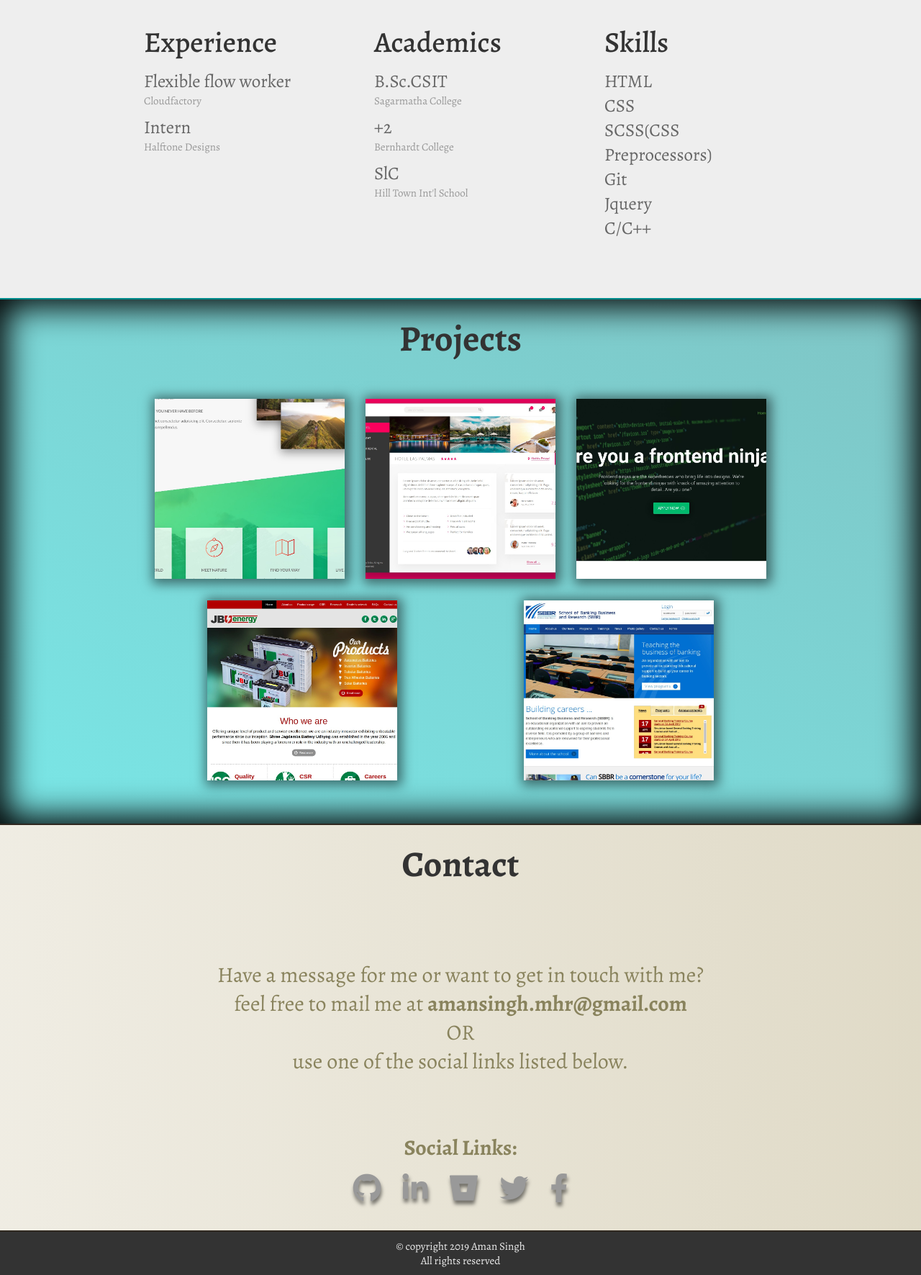
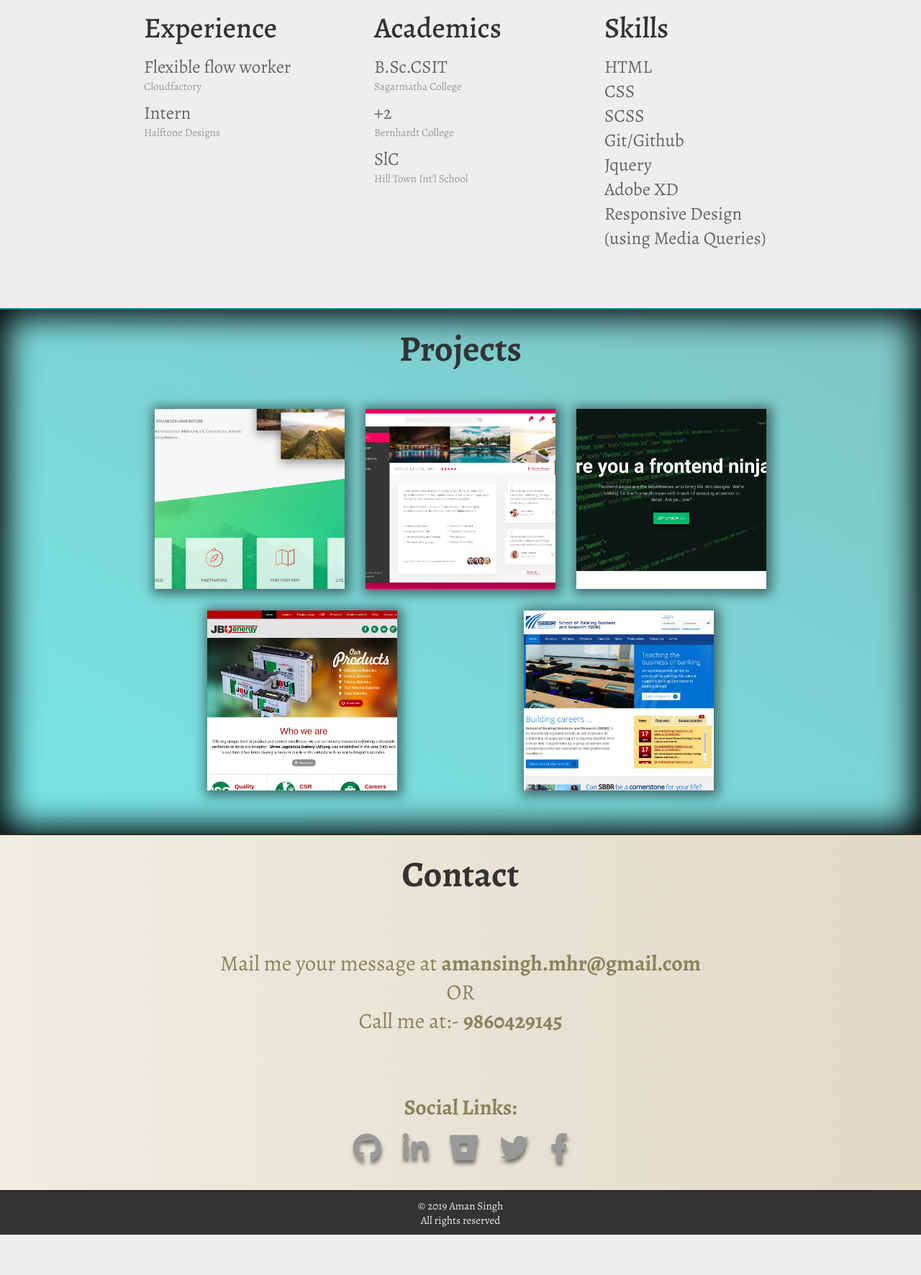
Before and after one commit to ornias9/porto, a PHP site: page / in a window 1280 px wide. Shown: the part 957-2728 px from the top of the page at 72% size. After the commit the page ends 2672 px from the top, so only its background shows below. Run offline with PHP 8.4, Linux system fonts and the light colour scheme; some libraries are stand-ins or nearby versions.

Commit message:
minor changes in html

```diff
--- a/assets/css/style.css
+++ b/assets/css/style.css
@@ -114,7 +114,7 @@ html {
   font-size: 3rem;
   color: #89835d; }
   .contact__details {
-    margin-top: 8rem; }
+    margin-top: 5rem; }
   .contact__socials {
     padding: 8rem 0 2rem 0; }
   .contact__sl-box {
--- a/assets/scss/components/_contact.scss
+++ b/assets/scss/components/_contact.scss
@@ -7,7 +7,7 @@
   color: #89835d;
 
   &__details{
-    margin-top: 8rem;
+    margin-top: 5rem;
   }
 
   &__socials{
--- a/index.html
+++ b/index.html
@@ -28,7 +28,7 @@
 
 
     <div class="header__textbox">
-        <h1 class="header__primary">Hello! I'm Aman.</h1>
+        <h1 class="header__primary">Welcome! Visitor</h1>
     </div>
   </div>
   </header>
@@ -44,7 +44,7 @@
     <div class="about__details">
       <div class="about__textbox">
         <p>I am Aman Singh Maharjan. I'm a developer in the making based in kathmandu.
-            Currently I'm working as a homebased flexible flow worker in Cloudfactory.
+            Currently I'm not involved with any organisation.
             I have interned at Halftone Designs in frontend development.</p>
       </div>
       <div class="about__imgbox">
@@ -91,10 +91,11 @@
         <dl class="about__ql-box">
           <dt class="about__ql-title">HTML</dt>
           <dt class="about__ql-title">CSS</dt>
-          <dt class="about__ql-title">SCSS(CSS Preprocessors)</dt>
-          <dt class="about__ql-title">Git</dt>
+          <dt class="about__ql-title">SCSS</dt>
+          <dt class="about__ql-title">Git/Github</dt>
           <dt class="about__ql-title">Jquery</dt>
-          <dt class="about__ql-title">C/C++</dt>
+          <dt class="about__ql-title">Adobe XD</dt>
+          <dt class="about__ql-title">Responsive Design (using Media Queries)</dt>
         </dl>
       </div>
 
@@ -133,10 +134,9 @@
         Contact
       </h2>
     <div class="contact__details">
-      Have a message for me or want to get in touch with me? <br>
-      feel free to mail me at <strong> amansingh.mhr@gmail.com</strong> <br>
+      Mail me your message at <strong> amansingh.mhr@gmail.com </strong> <br>
       OR <br>
-      use one of the social links listed below.
+      Call me at:- <strong> 9860429145 </strong>
     </div>
     <div class="contact__socials" id="contact">
         <strong>Social Links:</strong>
@@ -156,7 +156,7 @@
   <!-- footer section start -->
   <footer class="footer">
     <div class="footer__textbox">
-      <p>&copy; copyright 2019 Aman Singh </p>
+      <p>&copy; 2019 Aman Singh </p>
       <P>All rights reserved</P>
     </div>
   </footer>
```
